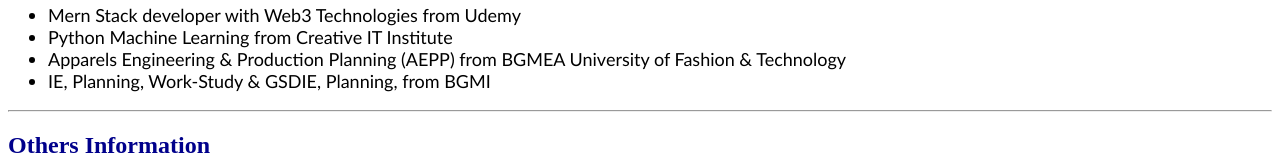
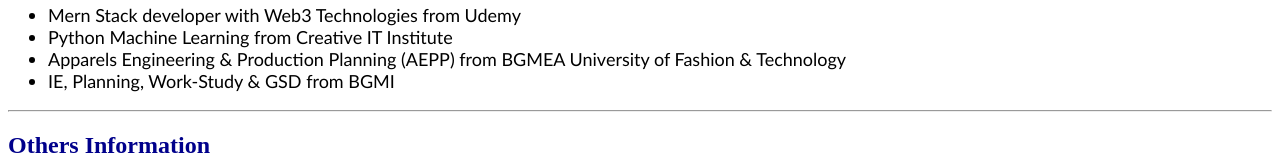
Before and after one commit to ronyhosensarker/HTML-Portfolio-by-Rony, a plain HTML site: page index.html in a window 1280 px wide. Shown: the part 1444-1604 px from the top of the page. Drawn offline with Linux system fonts and the light colour scheme.

Commit message:
Update index.html

```diff
--- a/index.html
+++ b/index.html
@@ -76,7 +76,7 @@
                 from Creative IT Institute</li>
         <li>Apparels Engineering & Production Planning (AEPP)
             from BGMEA University of Fashion & Technology</li>
-        <li>IE, Planning, Work-Study & GSDIE, Planning,
+        <li>IE, Planning, Work-Study & GSD
             from BGMI</li>
     </ul>
 
```
